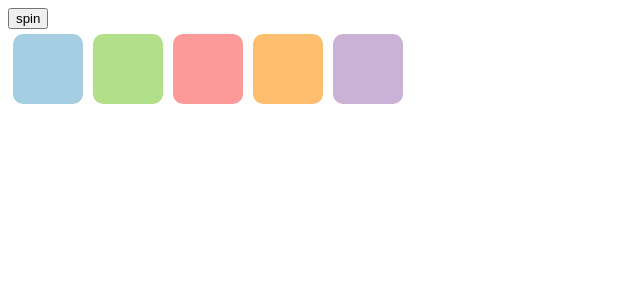
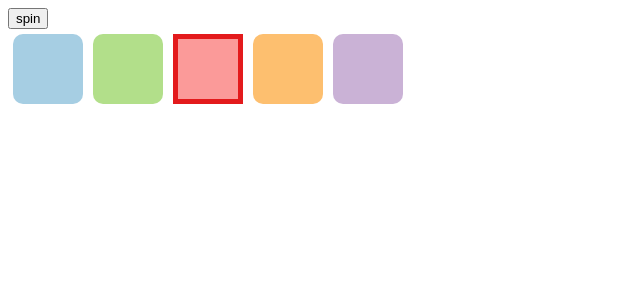
Before and after one commit to artidata/slot-react-spring, a React (Create React App) app: page / in a window 1280 px wide. Shown: the top 300 px of the page, without its empty margins (0-640 px from the left). Built offline with nearby package versions, Linux system fonts and the light colour scheme.

Commit message:
Give some highlight to selected prize.

```diff
--- a/src/App.js
+++ b/src/App.js
@@ -45,6 +45,18 @@ export default function App() {
               }}
             />
           ))}
+          {!disabled && (
+            <div
+              style={{
+                position: "absolute",
+                width: 60,
+                height: 60,
+                top: 5,
+                left: keys[2] * 80 + 5,
+                border: "5px solid #e31a1c"
+              }}
+            />
+          )}
         </animated.div>
       </div>
     </>
```
